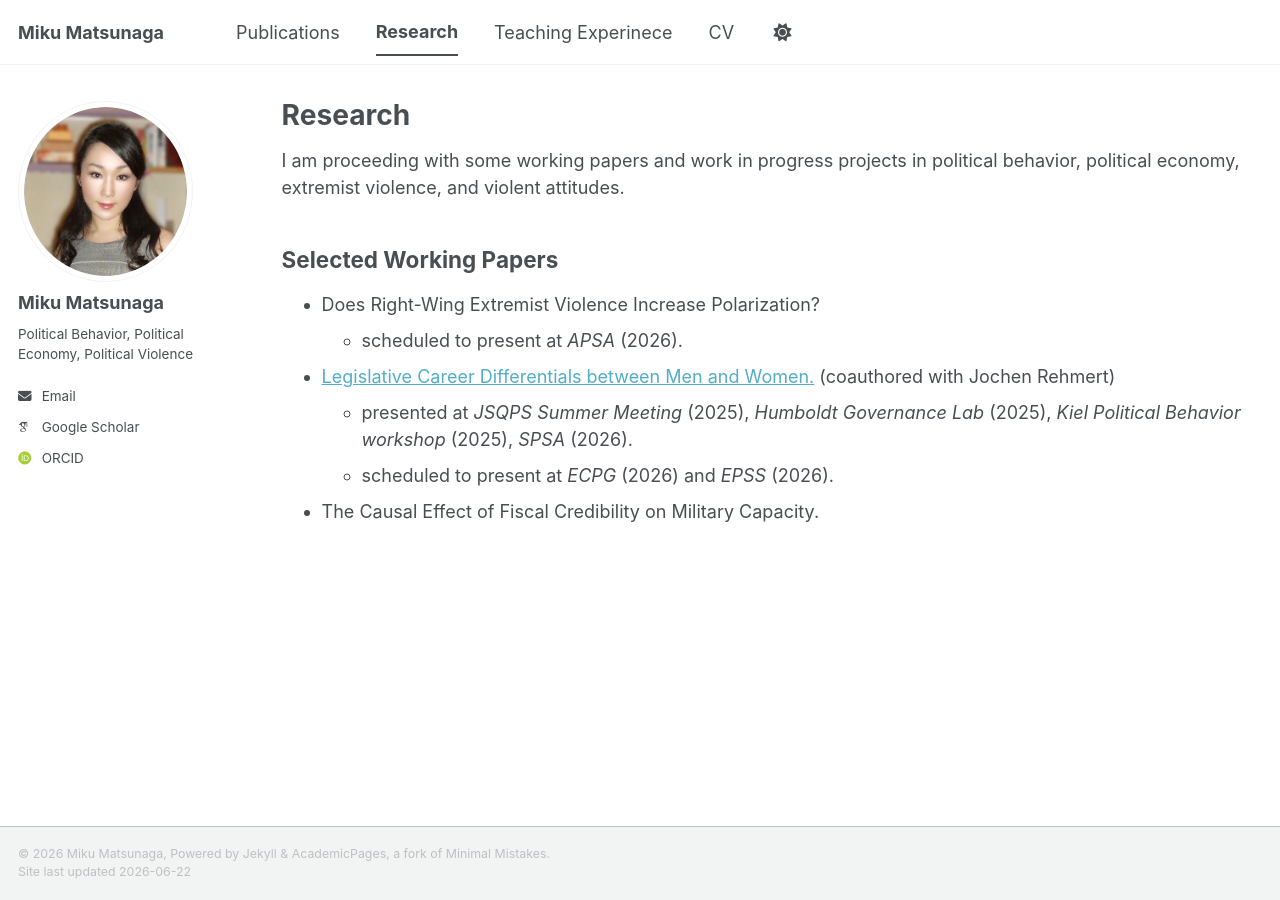
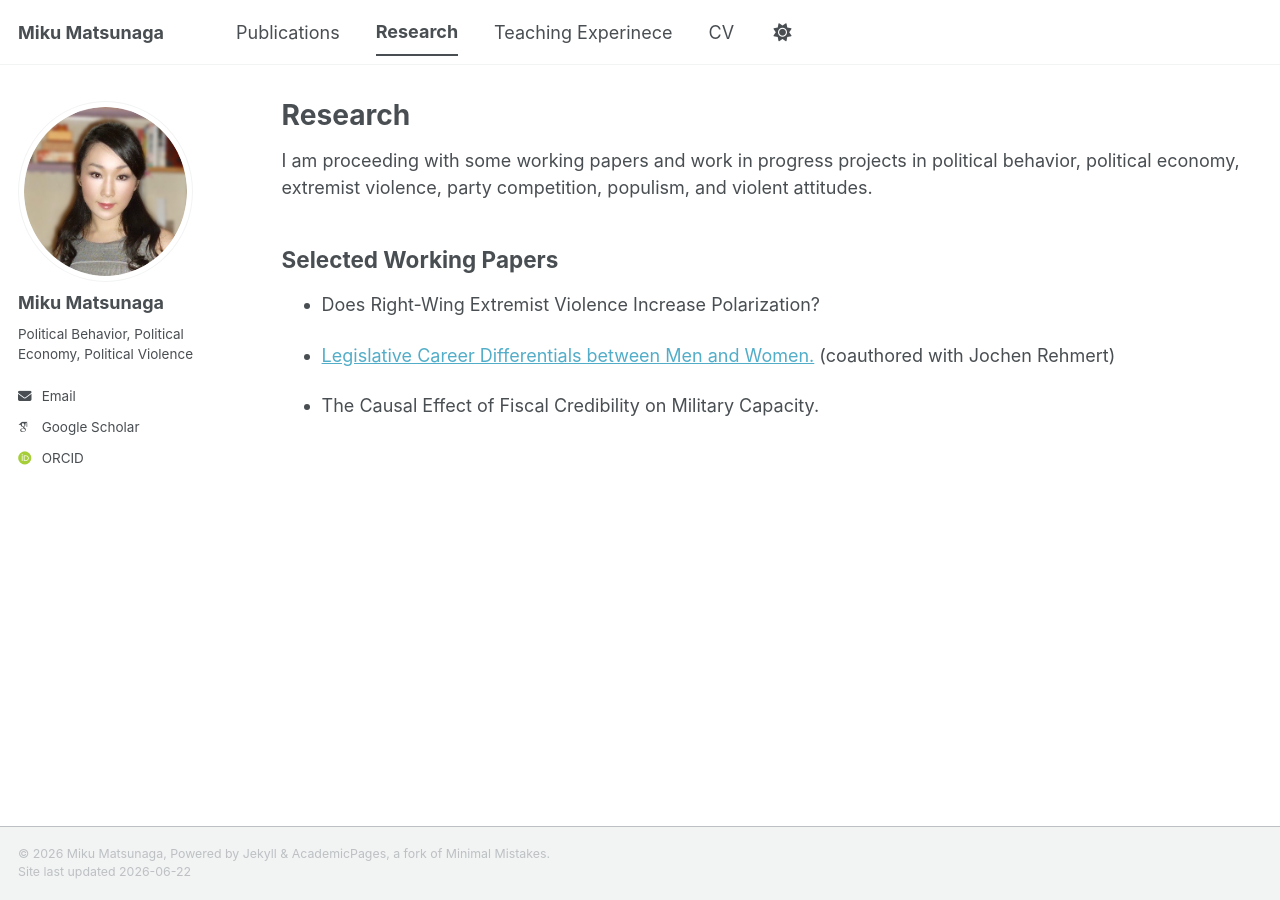
Before and after one commit to mikumatsunaga/mikumatsunaga.github.io, a Jekyll site: the page built from _pages/research.md, in a window 1280 px wide. Built offline with Jekyll 4.4.1, drawn with Linux system fonts in a browser that asks for light colours; some web fonts are replaced; a script bundle is joined from its source files by our own code; library files that are not in the unit come from our copies.

Commit message:
Update research.md

```diff
--- a/_pages/research.md
+++ b/_pages/research.md
@@ -5,15 +5,12 @@ permalink: /research/
 author_profile: true
 ---
 
-I am proceeding with some working papers and work in progress projects in political behavior, political economy, extremist violence, and violent attitudes.
+I am proceeding with some working papers and work in progress projects in political behavior, political economy, extremist violence, party competition, populism, and violent attitudes.
 
 ## Selected Working Papers
 
 - Does Right-Wing Extremist Violence Increase Polarization?
-  - scheduled to present at *APSA* (2026).
 
 - [Legislative Career Differentials between Men and Women.](https://sites.google.com/view/jochenrehmert/abstract_career) (coauthored with Jochen Rehmert)
-  - presented at *JSQPS Summer Meeting* (2025), *Humboldt Governance Lab* (2025), *Kiel Political Behavior workshop* (2025), *SPSA* (2026).
-  - scheduled to present at *ECPG* (2026) and *EPSS* (2026).
 
 - The Causal Effect of Fiscal Credibility on Military Capacity.
```
